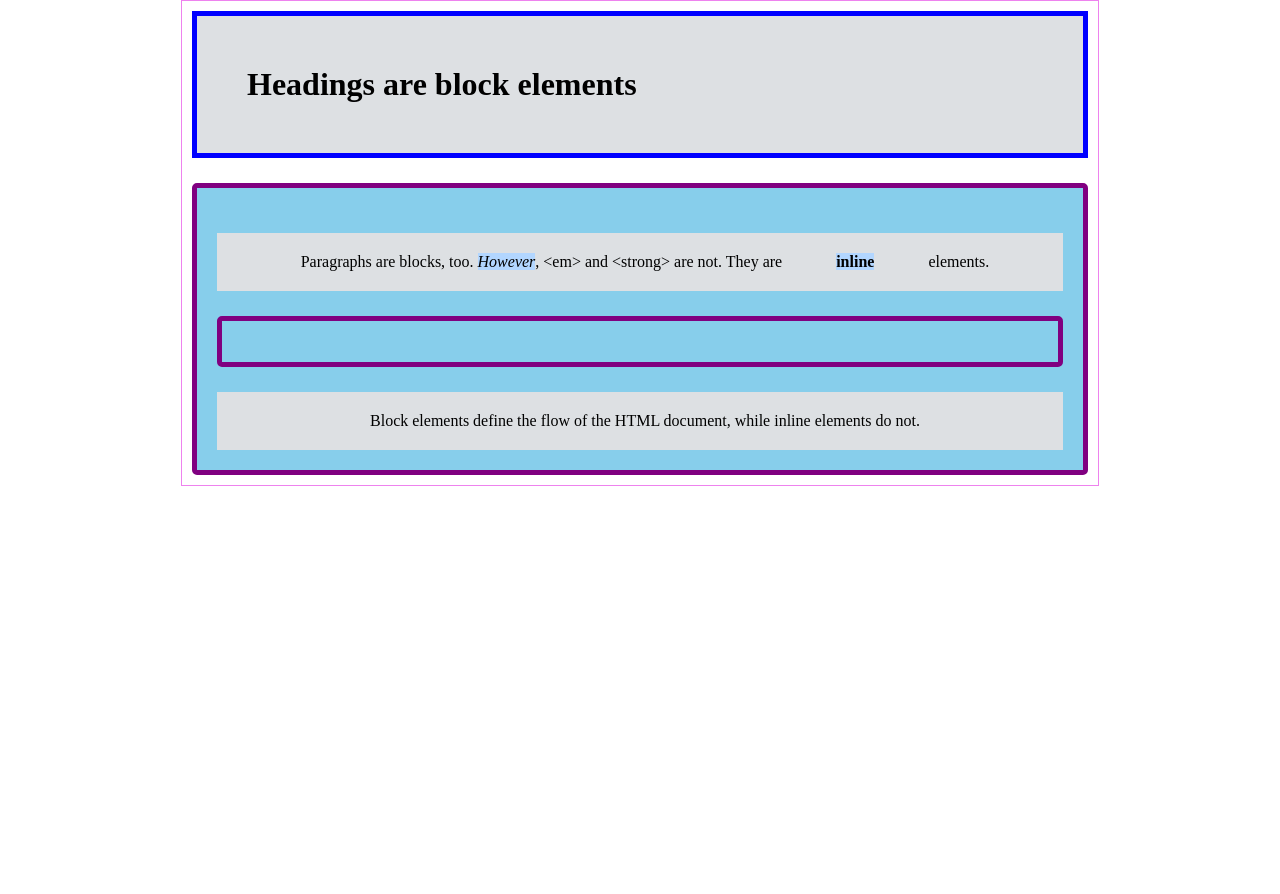
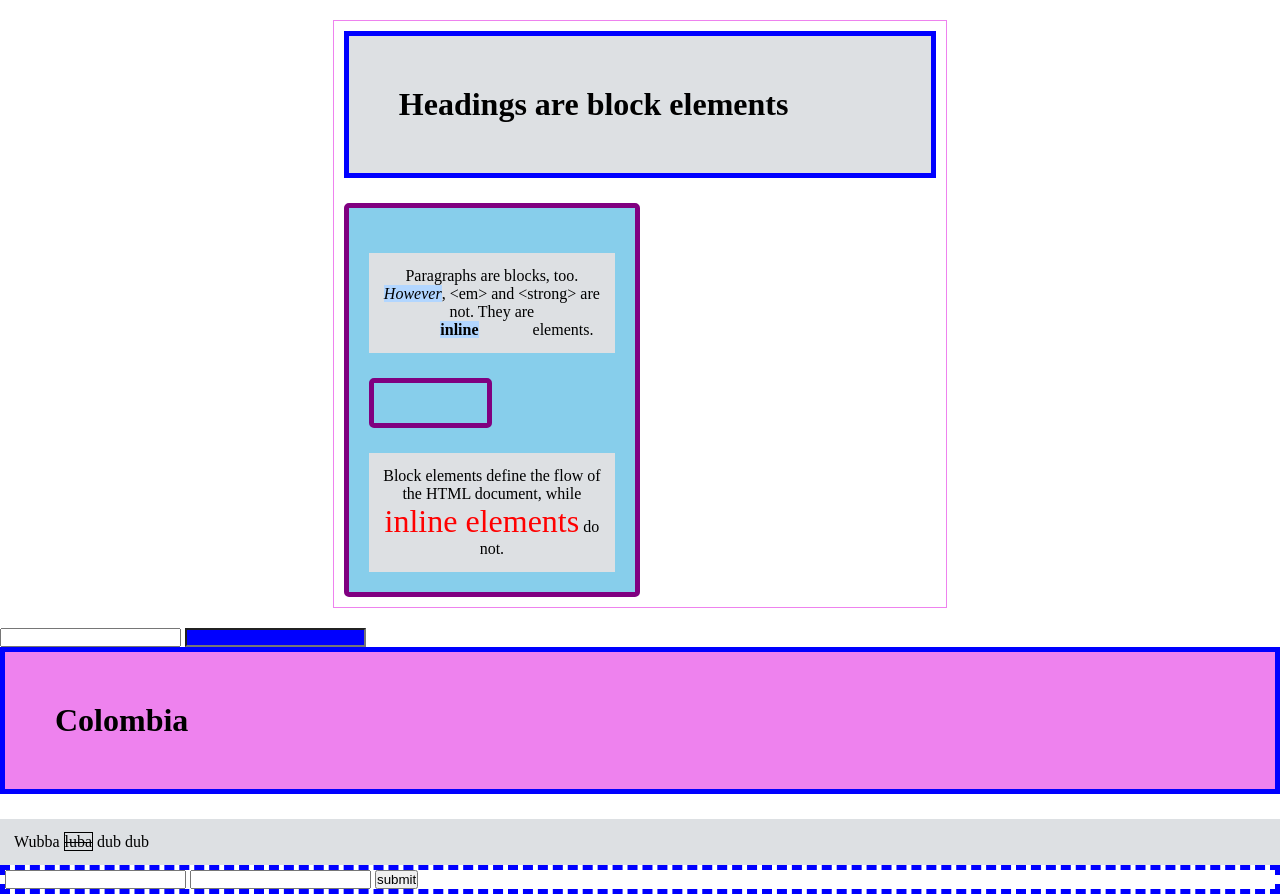
Before and after one commit to relliebalagat/b3nc-balagat-rellie, a PHP site: page /mod02-06/index.html in a window 1280 px wide. Before the commit the page ends 486 px from the top, so only its background shows below. Run offline with PHP 8.4, Linux system fonts and the light colour scheme.

Commit message:
CSS Box Model and Quiz

```diff
--- a/mod02-06/css/style.css
+++ b/mod02-06/css/style.css
@@ -2,12 +2,14 @@
 * {
 	margin: 0;
 	padding: 0;
+	box-sizing: border-box;  /*to avoid overflowing elements added in reset*/
+	/*box-sizing: content-box; default valuw of box-sizing. */
 }
 
 .wrapper{
 	border: 1px solid violet;
-	width: 70%;
-	margin: 0 auto;
+	width: 48%;
+	margin: 20px auto;
 	padding: 10px;
 }
 
@@ -19,6 +21,7 @@ div.wrapper > div > div  {
 	border-radius: 5px;
 	border: 5px solid purple;
 	margin-top: 25px;
+	width: 50%;
 }
 
 h1,
@@ -58,7 +61,12 @@ strong {
 }
 
 p {
-	padding: 20px 0 20px 10px;
+	padding: 14px;
 	/*margin-bottom: 50px;*/
 	margin-top: 25px;
 }
+
+span {
+	font-size: 2em; /* 1em = 16px(default font-size) */
+	color: red;
+}
--- a/mod02-06/index.html
+++ b/mod02-06/index.html
@@ -19,10 +19,26 @@
 			<p>Paragraphs are blocks, too. <em>However</em>, &lt;em&gt; and &lt;strong&gt; are not. They are <strong>inline</strong> elements.</p>
 
 			<div style="height: 1px;"></div>
-			<p>Block elements define the flow of the HTML document, while inline elements do not.</p>
+			<p>Block elements define the flow of the HTML document, while <span>inline elements</span> do not.</p>
 		</div>
 
 	</div>
 
+	<div>
+		<input type="text" name="username">
+		<input style="background-color: blue;" type="password" name="you">
+	</div>
+	<h1 style="background: violet;">Colombia</h1>
+
+	<p>Wubba <s style="border: 1px solid black;">luba</s> dub dub</p>
+
+	<form style="border: 5px dashed blue">
+		<input type="text" name="">
+		<input type="password" name="">
+		<input type="button" name="" value="submit">
+	</form>
+
+
+
 </body>
 </html>
```
Also changed, not shown: markdown-getting-started/README.md, 3 other files.
